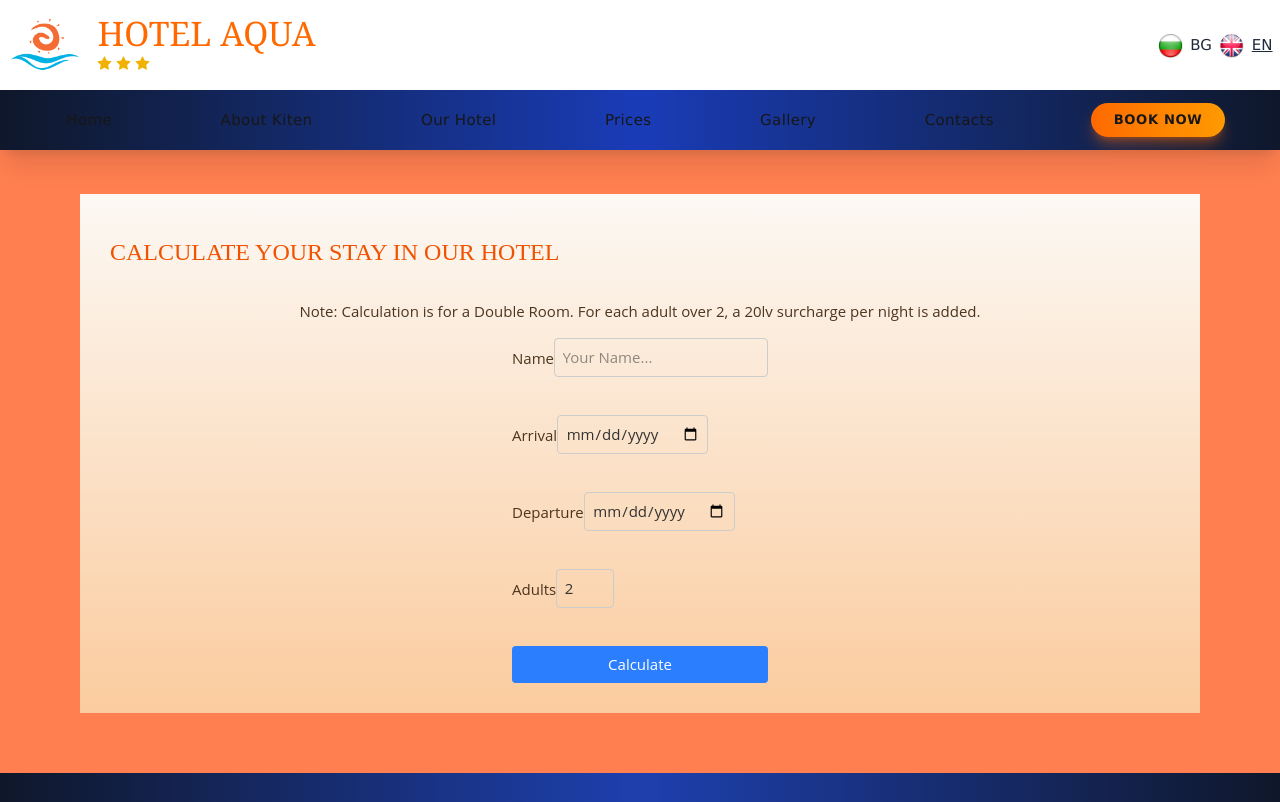
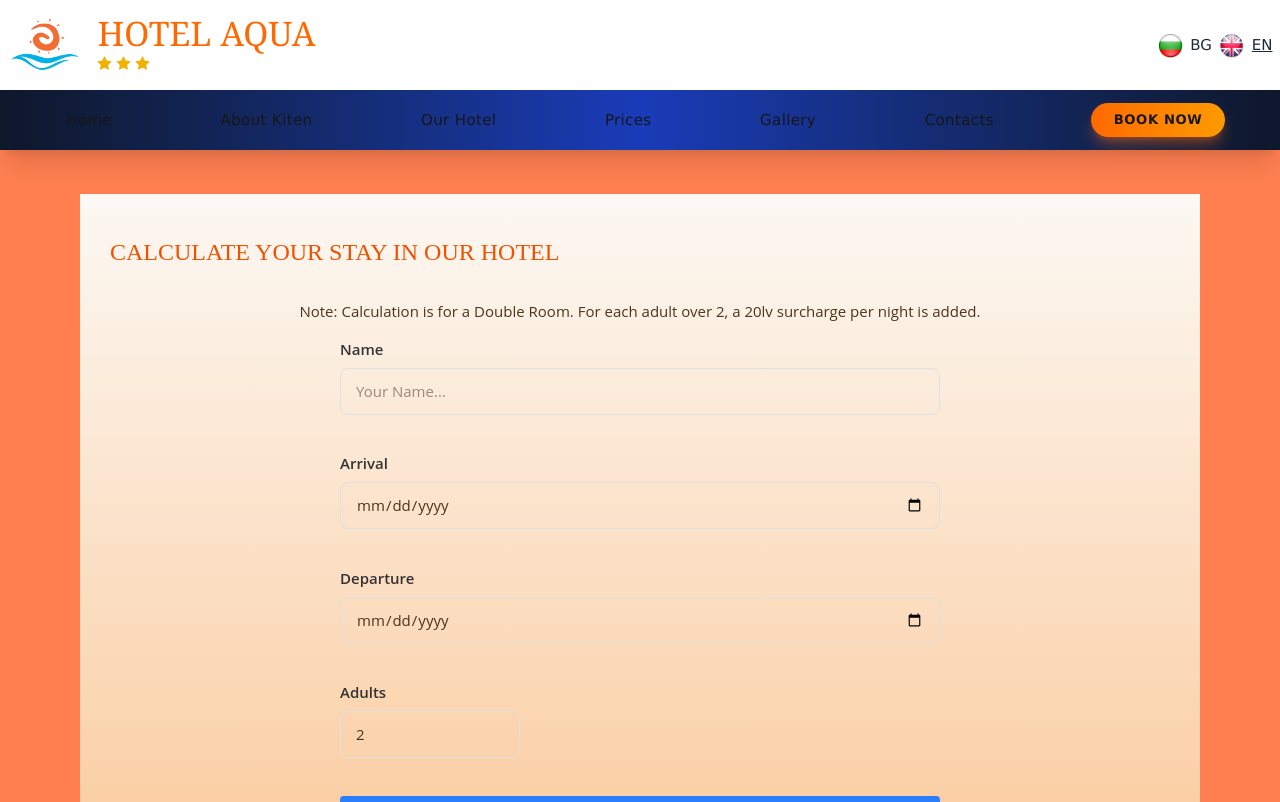
Before and after one commit to martinski74/ss-martin-react, a Next.js app: page /booking in a window 1280 px wide. Shown: the top 802 px of the page. Built offline with nearby package versions, Linux system fonts and the light colour scheme.

Commit message:
refactor

```diff
--- a/src/app/booking/page.tsx
+++ b/src/app/booking/page.tsx
@@ -92,10 +92,20 @@ export default function BookingPage() {
   };
 
   const inputStyle = {
-    padding: '0.5rem',
-    border: '1px solid #ccc',
-    borderRadius: '4px',
-    color: '#333', // Set text color for readability
+    padding: '0.75rem 1rem',
+    border: '1px solid #e0e0e0',
+    borderRadius: '8px',
+    fontSize: '1rem',
+    width: '100%',
+    boxSizing: 'border-box',
+    transition: 'all 0.3s ease',
+  };
+
+  const labelStyle = {
+    display: 'block',
+    marginBottom: '0.5rem',
+    fontWeight: 600,
+    color: '#333',
   };
 
   return (
@@ -107,46 +117,50 @@ export default function BookingPage() {
             Note: Calculation is for a Double Room. For each adult over 2, a 20lv surcharge per night is added.
           </p>
           <div className="flex">
-            <form style={formStyle}>
+            <form style={formStyle} className="booking-form">
               <div className="form-group">
-                <label htmlFor="names">Name</label>
+                <label htmlFor="names" style={labelStyle}>Name</label>
                 <input
                   type="text"
                   id="names"
                   placeholder="Your Name..."
+                  className="form-control"
                   style={inputStyle}
                   value={name}
                   onChange={(e) => setName(e.target.value)}
                 />
               </div>
               <div className="form-group">
-                <label htmlFor="arival">Arrival</label>
+                <label htmlFor="arival" style={labelStyle}>Arrival</label>
                 <input
                   type="date"
                   id="arival"
+                  className="form-control"
                   style={inputStyle}
                   value={arrivalDate}
                   onChange={(e) => setArrivalDate(e.target.value)}
                 />
               </div>
               <div className="form-group">
-                <label htmlFor="departure">Departure</label>
+                <label htmlFor="departure" style={labelStyle}>Departure</label>
                 <input
                   type="date"
                   id="departure"
+                  className="form-control"
                   style={inputStyle}
                   value={departureDate}
                   onChange={(e) => setDepartureDate(e.target.value)}
                 />
               </div>
               <div className="form-group">
-                <label htmlFor="adults">Adults</label>
+                <label htmlFor="adults" style={labelStyle}>Adults</label>
                 <input
                   type="number"
                   min="1"
                   max="9"
                   id="adults"
                   placeholder="2"
+                  className="form-control"
                   style={inputStyle}
                   value={adults}
                   onChange={(e) => setAdults(parseInt(e.target.value, 10))}
--- a/src/app/css/main.css
+++ b/src/app/css/main.css
@@ -152,6 +152,7 @@ footer a:hover{
     border-top: 1px solid rgba(255,255,255,0.2);
     color: #94a3b8;
     font-size: 0.9rem;
+    text-align: center;
 }
 hr{
     display: none;
--- a/src/app/css/rest-part.css
+++ b/src/app/css/rest-part.css
@@ -23,9 +23,11 @@ main{
 .containt .left-pic{
     float: left;
     padding: 0 20px 20px 0;
+    border-radius: 8px;
 }
 .containt .right-pic{
     float: right;
+    border-radius: 8px;
 }
 .about p::first-letter {
     font-size: 160%;
@@ -79,6 +81,12 @@ tr:first-of-type{
 .kiten-pic{
     width: 100%;
     height: 60%;
+}
+.kiten-gallery-img{
+    width: 100%;
+    height: 250px;
+    object-fit: cover;
+    border-radius: 8px;
 }
 .kiten-pic:hover,.room:hover{
     transform: scale(1.1);
--- a/src/app/gallery/page.tsx
+++ b/src/app/gallery/page.tsx
@@ -87,7 +87,15 @@ function GalleryContent() {
       </div>
       <div style={{ display: 'grid', gridTemplateColumns: 'repeat(auto-fill, minmax(300px, 1fr))', gap: '1rem' }}>
         {filteredImages.map((src, index) => (
-          <Image key={index} src={src} alt={`Gallery image ${index + 1}`} width={400} height={300} style={{ objectFit: 'cover' }} />
+          <Image
+            key={index}
+            src={src}
+            alt={`Gallery image ${index + 1}`}
+            width={400}
+            height={300}
+            style={{ objectFit: 'cover', borderRadius: '8px' }}
+            className={category === 'kiten' ? 'kiten-gallery-img' : ''}
+          />
         ))}
       </div>
     </>
```
